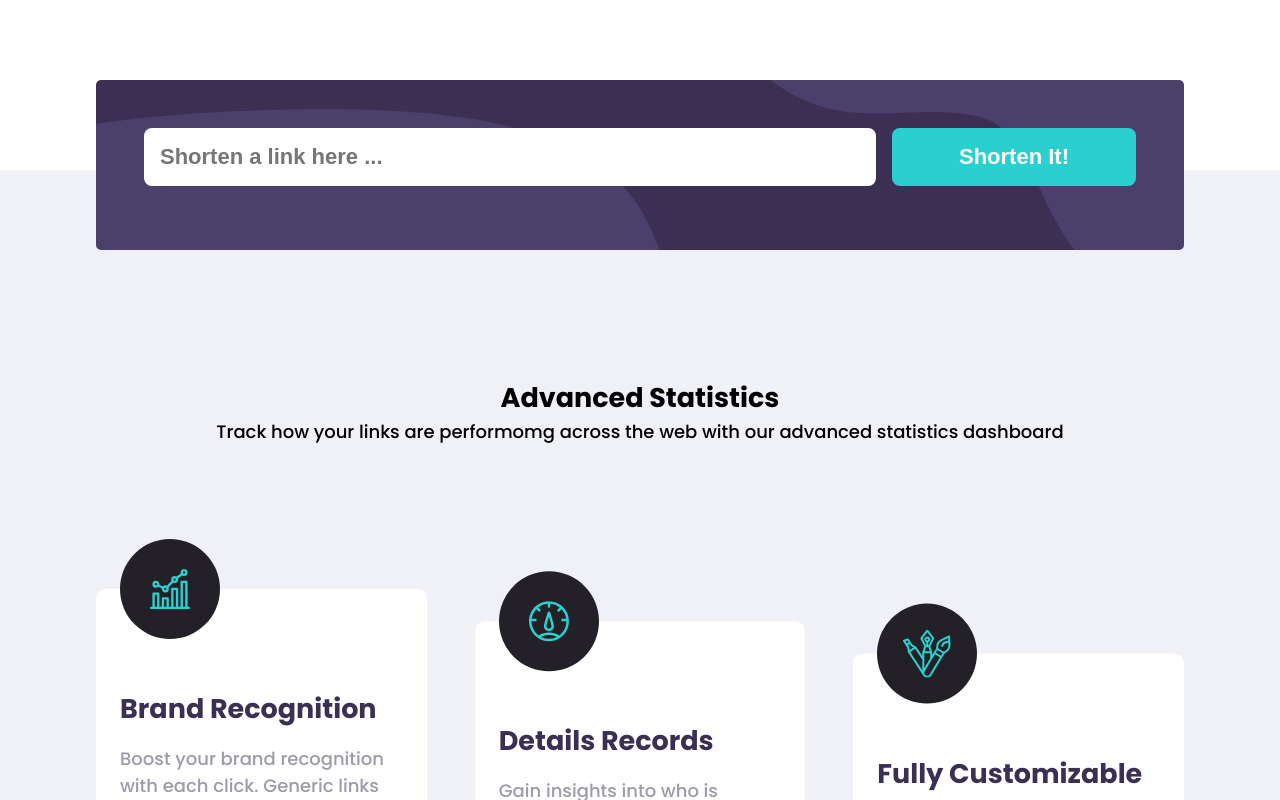
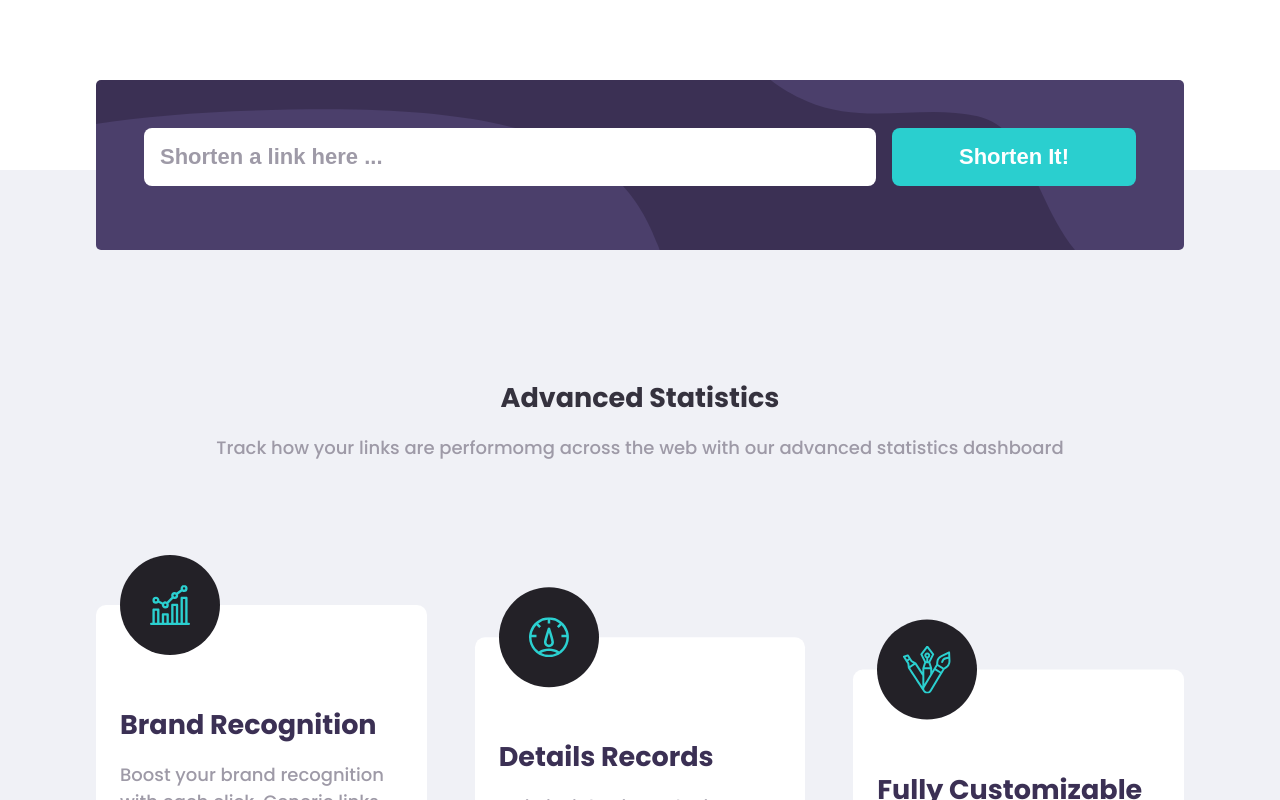
Before and after one commit to dvion0o0/url-shortening, a React (Create React App) app: page / in a window 1280 px wide. Shown: the part 640-1440 px from the top of the page. Built offline with nearby package versions, Linux system fonts and the light colour scheme.

Commit message:
footer updated

```diff
--- a/src/components/footer.js
+++ b/src/components/footer.js
@@ -1,5 +1,5 @@
 import React from "react";
-import logo from "../assets/logo.svg";
+import logo from "../assets/footer-logo.svg";
 import twitter from "../assets/icon-twitter.svg";
 import facebook from "../assets/icon-facebook.svg";
 import pinterest from "../assets/icon-instagram.svg";
--- a/src/components/searchform.js
+++ b/src/components/searchform.js
@@ -8,7 +8,7 @@ const SearchForm = () => {
       <form className="form">
         <input
           type="text"
-          className={`${error ? "form-input" : "form-input"}`}
+          className="form-input"
           placeholder="Shorten a link here ..."
           onChange={(e) => setValue(e.target.value)}
           value={value}
--- a/src/components/serviceCard.js
+++ b/src/components/serviceCard.js
@@ -4,7 +4,7 @@ const serviceCard = ({ img, title, info }) => {
   return (
     <article className="card">
       <div className="img-container">
-        <img src={img} alt="" />
+        <img src={img} alt="title" />
       </div>
       <div className="card-info">
         <h2>{title}</h2>
--- a/src/contextapi/context.js
+++ b/src/contextapi/context.js
@@ -48,7 +48,7 @@ const AppProvider = ({ children }) => {
   const handleSubmit = (e) => {
     e.preventDefault();
     if (value === "") {
-      setError({ type: true, msg: "Enter a Value" });
+      setError({ type: true, msg: "Please Enter a url" });
     } else {
       fetchResult();
     }
--- a/src/styles.scss
+++ b/src/styles.scss
@@ -311,6 +311,10 @@ body {
             &:focus {
                 border: 3px solid $primaryCyan;
             }
+
+            &::placeholder {
+                color: $neutralGrayViolet;
+            }
         }
 
         &-btn {
@@ -328,10 +332,6 @@ body {
             &:hover {
                 opacity: 0.8;
             }
-        }
-
-        .error-input {
-            border: 2px solid $secondaryRed;
         }
 
         .error {
@@ -368,7 +368,7 @@ body {
     padding: 8rem 2rem 6rem 2rem;
     text-align: center;
 
-    .section-center {
+    .services-center {
         width: 90vw;
         margin: 0 auto;
 
```
Also changed, not shown: src/assets/footer-logo.svg (added).
